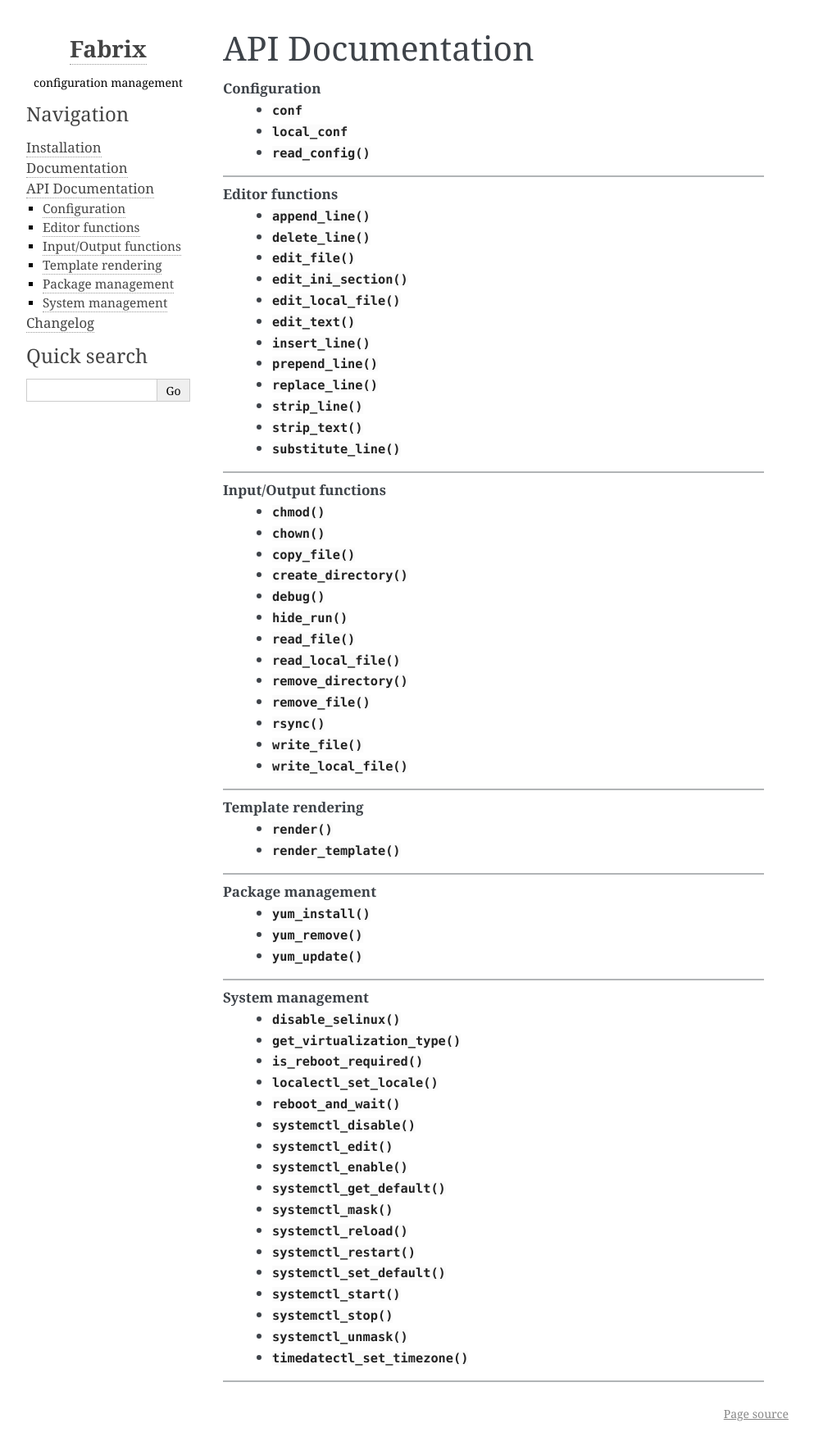
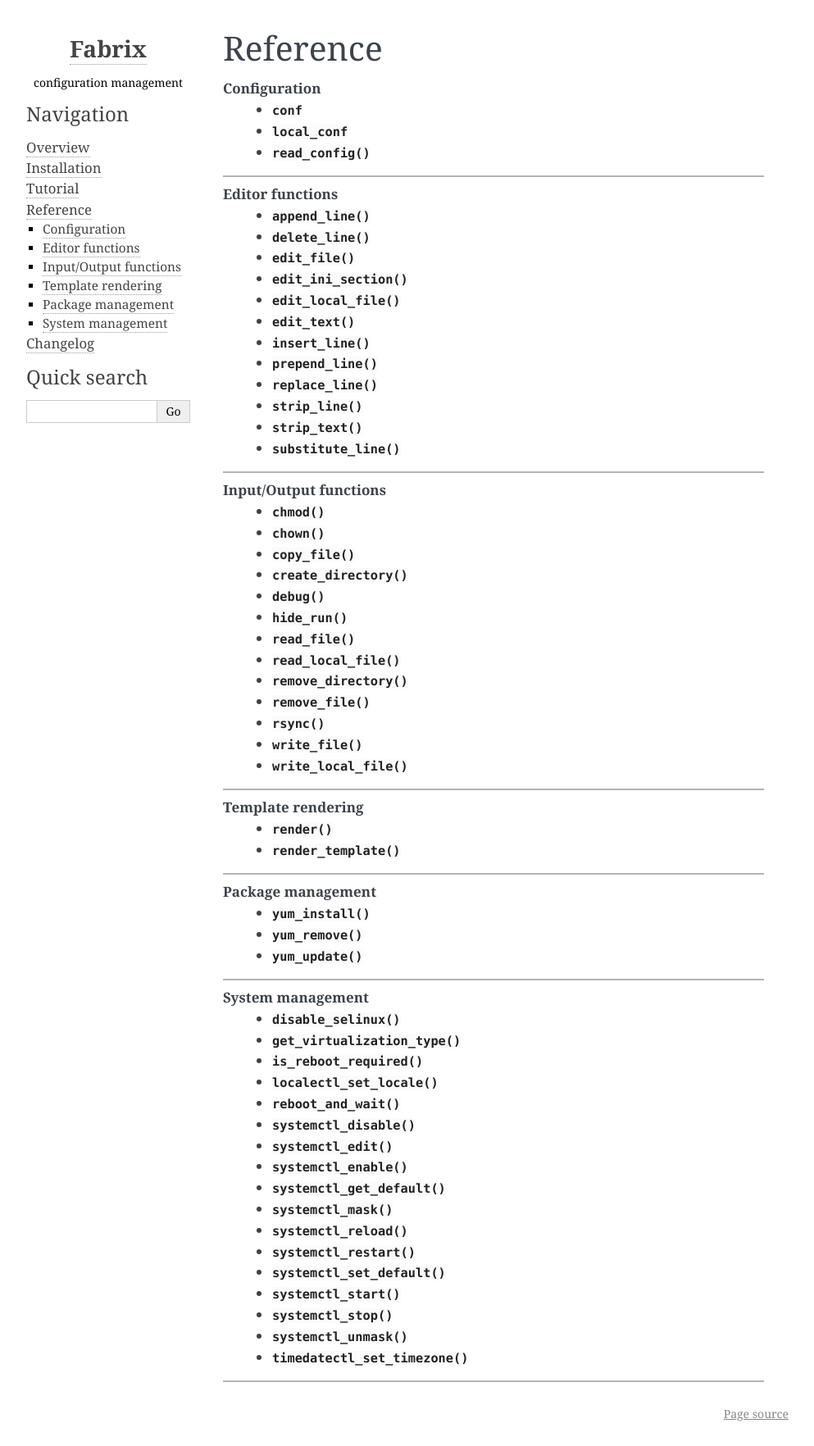
Before and after one commit to makhomed/fabrix, a Sphinx documentation site: the page built from docs/reference.rst, in a window 1280 px wide. Shown: the whole page at 82% size, without its empty margins (148-1141 px from the left). Built offline with Sphinx 7.4.7, drawn with Linux system fonts in a browser that asks for light colours.

Commit message:
add docs

```diff
--- a/docs/conf.py
+++ b/docs/conf.py
@@ -33,12 +33,20 @@
 # Add any Sphinx extension module names here, as strings. They can be
 # extensions coming with Sphinx (named 'sphinx.ext.*') or your custom
 # ones.
-extensions = ['sphinx.ext.autodoc', 'sphinx.ext.napoleon', 'sphinx.ext.intersphinx', 'sphinx.ext.viewcode']
+extensions = [
+    'sphinx.ext.autodoc',
+    'sphinx.ext.napoleon',
+    'sphinx.ext.intersphinx',
+    'sphinx.ext.coverage',
+    'sphinx.ext.autosectionlabel',
+]
 
 intersphinx_mapping = {
     'python': ('https://docs.python.org/2/', None),
     'fabrix': ('http://docs.fabfile.org/en/latest/', None)
 }
+
+autosectionlabel_prefix_document = True
 
 # Add any paths that contain templates here, relative to this directory.
 templates_path = ['_templates']
--- a/docs/documentation.rst
+++ /dev/null
@@ -1,5 +0,0 @@
-.. meta::
-    :description: Fabrix Documentation
-
-Documentation
--------------
--- a/docs/api-documentation.rst
+++ b/docs/reference.rst
@@ -1,8 +1,8 @@
 .. meta::
     :description: Fabrix API Documentation
 
-API Documentation
-=================
+Reference
+=========
 
 **Configuration**
   - :obj:`~fabrix.config.conf`
@@ -82,9 +82,9 @@
     :maxdepth: 2
     :hidden:
 
-    api-documentation/config
-    api-documentation/editor
-    api-documentation/ioutil
-    api-documentation/render
-    api-documentation/rpmyum
-    api-documentation/system
+    reference/config
+    reference/editor
+    reference/ioutil
+    reference/render
+    reference/rpmyum
+    reference/system
--- /dev/null
+++ b/docs/tutorial.rst
@@ -0,0 +1,5 @@
+.. meta::
+    :description: Fabrix Tutorial
+
+Tutorial
+========
```
Also changed, not shown: docs/index.rst (+4 -3 lines), docs/reference/config.rst (renamed from docs/api-documentation/config.rst), docs/reference/editor.rst (renamed from docs/api-documentation/editor.rst), docs/reference/ioutil.rst (renamed from docs/api-documentation/ioutil.rst), docs/reference/render.rst (renamed from docs/api-documentation/render.rst), docs/reference/rpmyum.rst (renamed from docs/api-documentation/rpmyum.rst), docs/reference/system.rst (renamed from docs/api-documentation/system.rst), 2 other files.
